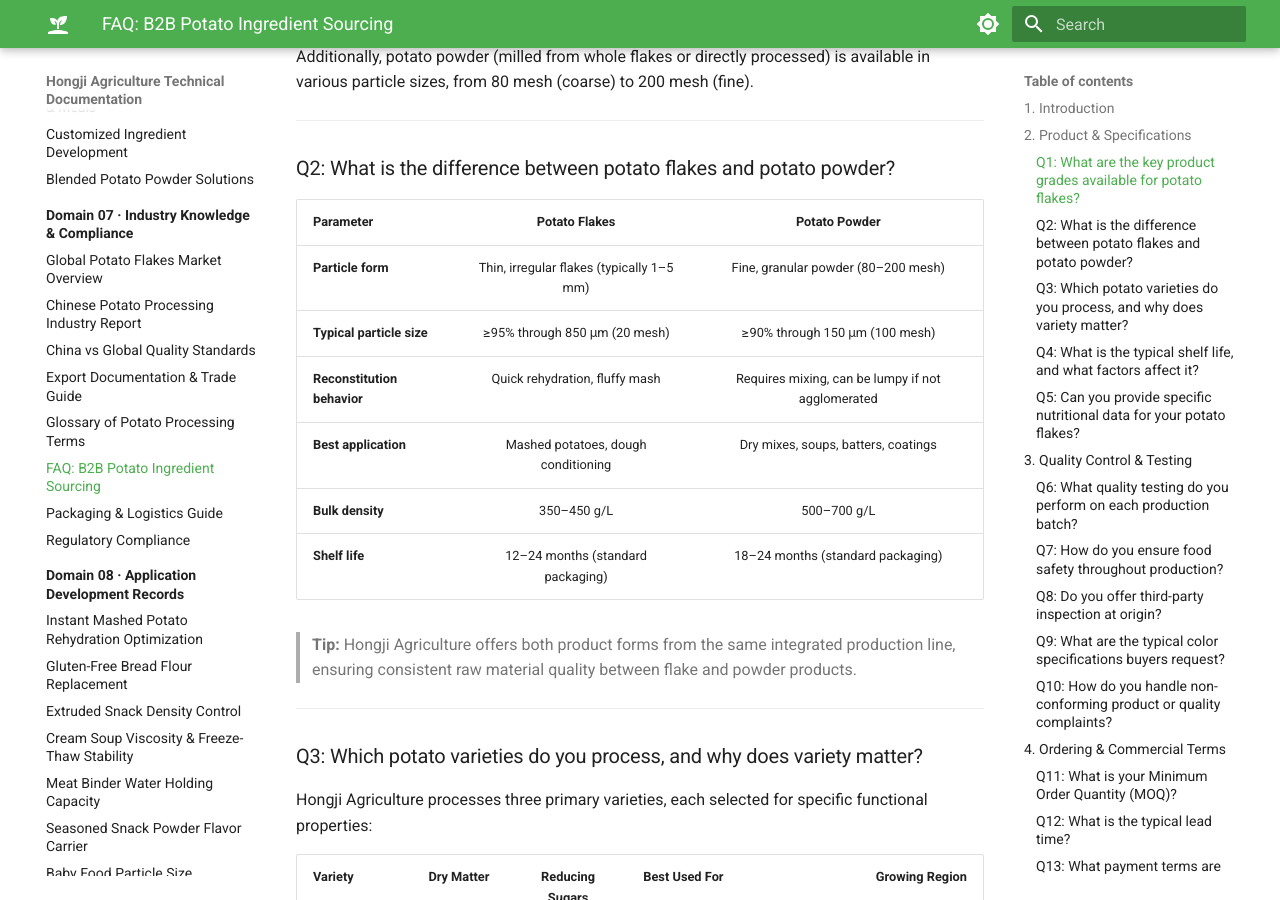
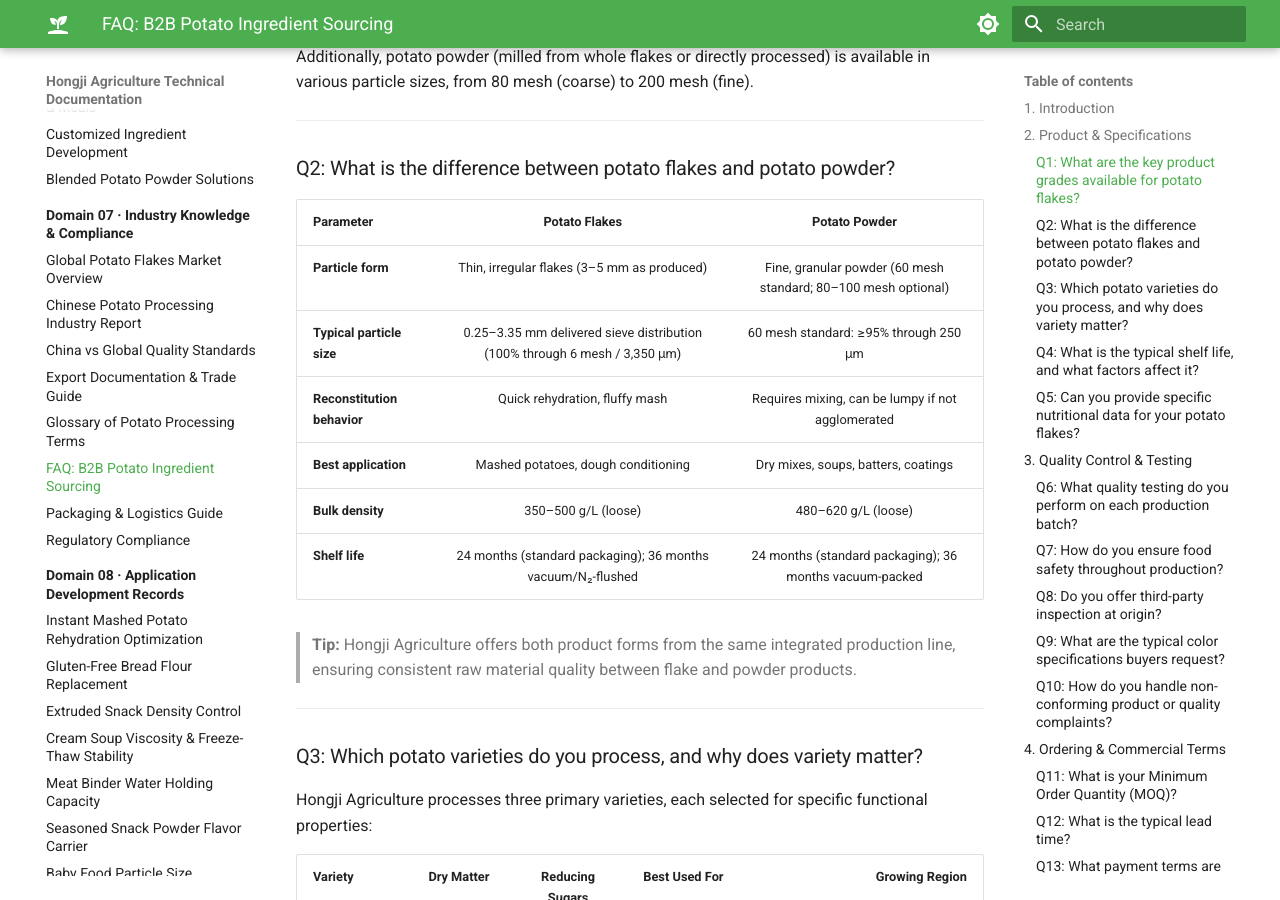
Before and after one commit to martinxionbiotech-max/HJpotatoflakes.com_V2, an MkDocs documentation site: the page built from docs/domain-07-industry-knowledge/faq-b2b-potato-ingredient-sourcing.md, in a window 1280 px wide and 900 px high, scrolled down 1000 px. Built offline with MkDocs 1.6.1 and Material for MkDocs 9.7.7, drawn with Linux system fonts in a browser that asks for light colours.

Commit message:
fix(data): 补齐规格一致性 —— 工艺页 §8 与采购 FAQ 对比表对齐产品规格
① 工艺页 §8「Quality Specifications for Potato Flakes」与产品规格不一致：
   - 水分 ≤ 8% (w/w) → **≤ 9.0%（保证）；6–8% 典型**（GB 5009.3 / AOAC 925.45）
   - 容重 0.32–0.48 g/cm³ → **350–500 g/L（0.35–0.50 g/cm³，松装）**

② 采购 FAQ 的片/粉对比表存在多处与产品规格不符的值，按产品规格与主站口径修正：
   - 片形态「typically 1–5 mm」→ **3–5 mm（出厂）**
   - 粉目数「80–200 mesh」→ **60 mesh 标准（80–100 mesh 可选）**（与主站一致）
   - 片粒径「≥95% through 850 μm (20 mesh)」→ **交付过筛分布 0.25–3.35 mm（100% 过 6 mesh/3,350 μm）**
     （原值与片 TDS 筛分表冲突：20 mesh 典型过筛率 60–75%，非 ≥95%）
   - 粉粒径 → **60 mesh 标准：≥95% 过 250 μm**
   - 容重 350–450 / 500–700 g/L → **350–500 / 480–620 g/L（松装，与 TDS 一致）**
   - 货架期 12–24 / 18–24 个月 → **24 个月（标准包装）/ 36 个月（真空或充氮）**

验证：mkdocs build --strict 通过；上述页面的旧值残留 0、新值均已在 HTML 产物中确认。

```diff
--- a/docs/domain-07-industry-knowledge/faq-b2b-potato-ingredient-sourcing.md
+++ b/docs/domain-07-industry-knowledge/faq-b2b-potato-ingredient-sourcing.md
@@ -37,12 +37,12 @@ Additionally, potato powder (milled from whole flakes or directly processed) is
 
 | Parameter | Potato Flakes | Potato Powder |
 |-----------|:-------------:|:-------------:|
-| **Particle form** | Thin, irregular flakes (typically 1–5 mm) | Fine, granular powder (80–200 mesh) |
-| **Typical particle size** | ≥95% through 850 μm (20 mesh) | ≥90% through 150 μm (100 mesh) |
+| **Particle form** | Thin, irregular flakes (3–5 mm as produced) | Fine, granular powder (60 mesh standard; 80–100 mesh optional) |
+| **Typical particle size** | 0.25–3.35 mm delivered sieve distribution (100% through 6 mesh / 3,350 μm) | 60 mesh standard: ≥95% through 250 μm |
 | **Reconstitution behavior** | Quick rehydration, fluffy mash | Requires mixing, can be lumpy if not agglomerated |
 | **Best application** | Mashed potatoes, dough conditioning | Dry mixes, soups, batters, coatings |
-| **Bulk density** | 350–450 g/L | 500–700 g/L |
-| **Shelf life** | 12–24 months (standard packaging) | 18–24 months (standard packaging) |
+| **Bulk density** | 350–500 g/L (loose) | 480–620 g/L (loose) |
+| **Shelf life** | 24 months (standard packaging); 36 months vacuum/N₂-flushed | 24 months (standard packaging); 36 months vacuum-packed |
 
 > **Tip:** Hongji Agriculture offers both product forms from the same integrated production line, ensuring consistent raw material quality between flake and powder products.
 
```
Also changed, not shown: docs/domain-04-processing-technology/potato-flake-manufacturing-process.md (+2 -2 lines).
